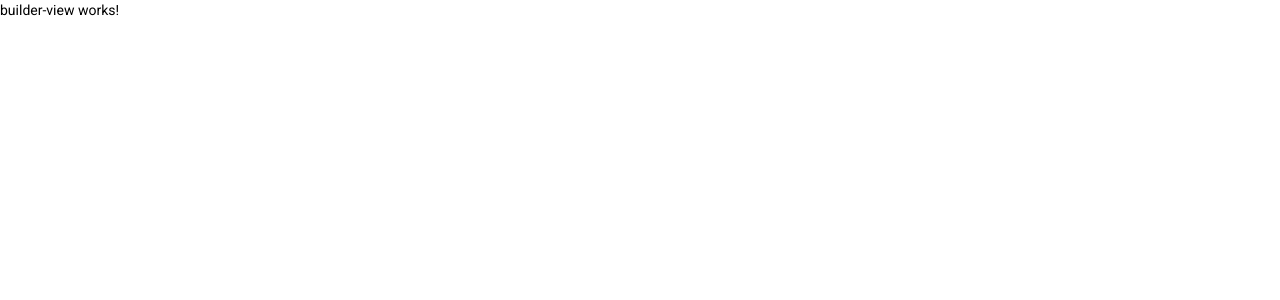
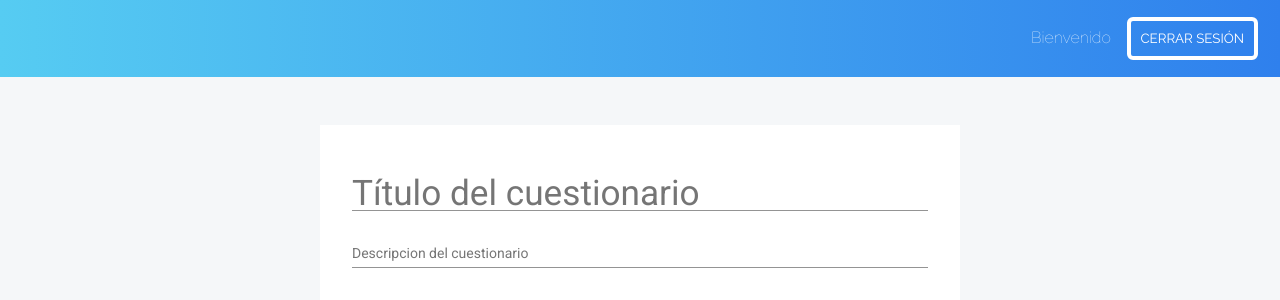
Before and after one commit to juliobadilloguzman/FormsBuilder, an Angular app in the folder client/: page /builder in a window 1280 px wide. Shown: the top 300 px of the page. Built offline with nearby package versions, Linux system fonts and the light colour scheme; sample sign-in values are in the browser's storage.

Commit message:
FormBuilder iniciado

```diff
--- a/client/src/app/components/builder/builder-view/builder-view.component.html
+++ b/client/src/app/components/builder/builder-view/builder-view.component.html
@@ -1 +1,24 @@
-<p>builder-view works!</p>
+<div class="container">
+    <mat-toolbar color="primary">
+        <mat-toolbar-row>
+
+            <span class="spacer"></span>
+            <span class="bienvenido-usuario">Bienvenido <span class="nombreUsuario">{{nombreUsuario}}</span></span>
+            <button class="btn-cerrarSesion" (click)="logOut()">Cerrar Sesión</button>
+        </mat-toolbar-row>
+    </mat-toolbar>
+
+    <form class="form">
+        <div class="container-titulo">
+            <mat-form-field class="full-width">
+                <mat-label class="titulo-text">Título del cuestionario</mat-label>
+                <input class="input-titulo" matInput placeholder="Ejemplo: Gustos Musicales">
+            </mat-form-field>
+            <mat-form-field class="full-width">
+                <mat-label>Descripcion del cuestionario</mat-label>
+                <input matInput placeholder="Ejemplo: Mi cuestionario de música">
+            </mat-form-field>
+        </div>
+    </form>
+
+</div>
--- a/client/src/app/components/builder/builder-view/builder-view.component.scss
+++ b/client/src/app/components/builder/builder-view/builder-view.component.scss
@@ -0,0 +1,72 @@
+.container {
+    width: 100% !important;
+    min-height: 100%;
+    font-family: 'Raleway', sans-serif;
+    box-sizing: border-box;
+    background: #f5f7f9;
+    padding-bottom: 2rem;
+}
+
+.mat-toolbar {
+    margin-bottom: 3rem;
+    padding: 0.4rem !important;
+    .logo-text {
+        font-family: 'Raleway', sans-serif !important;
+    }
+    .btn-cerrarSesion {
+        color: #fff !important;
+        text-transform: uppercase;
+        background: none;
+        padding: 0.6rem;
+        border: 4px solid #fff !important;
+        border-radius: 6px;
+        display: inline-block;
+        transition: all 0.3s ease 0s;
+        cursor: pointer;
+        font-family: 'Raleway', sans-serif !important;
+    }
+    .btn-cerrarSesion:hover {
+        color: #ea4335 !important;
+        border-radius: 50px;
+        border-color: #ea4335 !important;
+        transition: all 0.3s ease 0s;
+    }
+    .bienvenido-usuario {
+        font-weight: 100;
+        font-family: 'Raleway', sans-serif !important;
+        margin: 1rem;
+        font-size: 1rem;
+        .nombreUsuario {
+            font-weight: 700;
+        }
+    }
+}
+
+.mat-toolbar.mat-primary {
+    background: #56CCF2;
+    /* fallback for old browsers */
+    background: -webkit-linear-gradient(to left, #2F80ED, #56CCF2);
+    /* Chrome 10-25, Safari 5.1-6 */
+    background: linear-gradient(to left, #2F80ED, #56CCF2);
+    /* W3C, IE 10+/ Edge, Firefox 16+, Chrome 26+, Opera 12+, Safari 7+ */
+    color: #fff;
+}
+
+.spacer {
+    flex: 1 1 auto;
+}
+
+.form {
+    width: 50%;
+    margin: auto;
+    .container-titulo {
+        background: #fff !important;
+        padding: 2rem !important;
+        .titulo-text {
+            font-size: 2.2rem !important;
+        }
+        .input-titulo {
+            height: 2rem !important;
+        }
+    }
+}
--- a/client/src/app/components/builder/builder-view/builder-view.component.ts
+++ b/client/src/app/components/builder/builder-view/builder-view.component.ts
@@ -1,4 +1,9 @@
 import { Component, OnInit } from '@angular/core';
+import { AuthService } from 'src/app/services/auth.service';
+import { FormsService } from 'src/app/services/forms.service';
+import { Router } from '@angular/router';
+import { FormBuilder, FormArray } from '@angular/forms';
+
 
 @Component({
   selector: 'app-builder-view',
@@ -7,9 +12,18 @@ import { Component, OnInit } from '@angular/core';
 })
 export class BuilderViewComponent implements OnInit {
 
-  constructor() { }
+  nombreUsuario: string;
+
+  constructor(private _formsService: FormsService, private _authService: AuthService,
+    private router: Router) { }
 
   ngOnInit(): void {
+    //Obtiene el nombre de usuario
+    this.nombreUsuario = this._authService.getUserDetails().Nombre;
+  }
+
+  logOut(){
+    this._authService.logOut();
   }
 
 }
--- /dev/null
+++ b/client/src/app/guards/logged.guard.ts
@@ -0,0 +1,23 @@
+import { Injectable } from '@angular/core';
+import { CanActivate, ActivatedRouteSnapshot, RouterStateSnapshot, UrlTree, Router } from '@angular/router';
+import { Observable } from 'rxjs';
+import { AuthService } from '../services/auth.service';
+
+@Injectable({
+  providedIn: 'root'
+})
+export class LoggedGuard implements CanActivate {
+
+  constructor(private _authService: AuthService, private router: Router){}
+
+  canActivate(): Observable<boolean | UrlTree> | Promise<boolean | UrlTree> | boolean | UrlTree {
+
+    if(this._authService.isLoggedIn()){
+      this.router.navigate(['/']);
+      return false;
+    }
+
+    return true;
+  }
+
+}
```
Also changed, not shown: client/src/app/app-routing.module.ts (+4 -3 lines), 1 other file (tests, documents, lock files or other folders).
